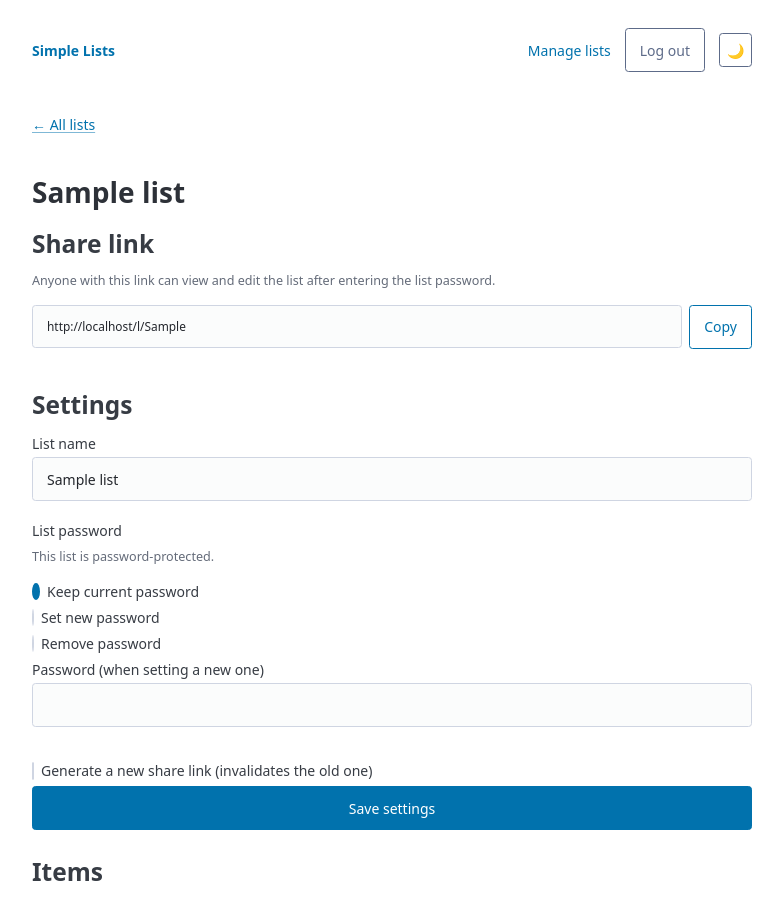
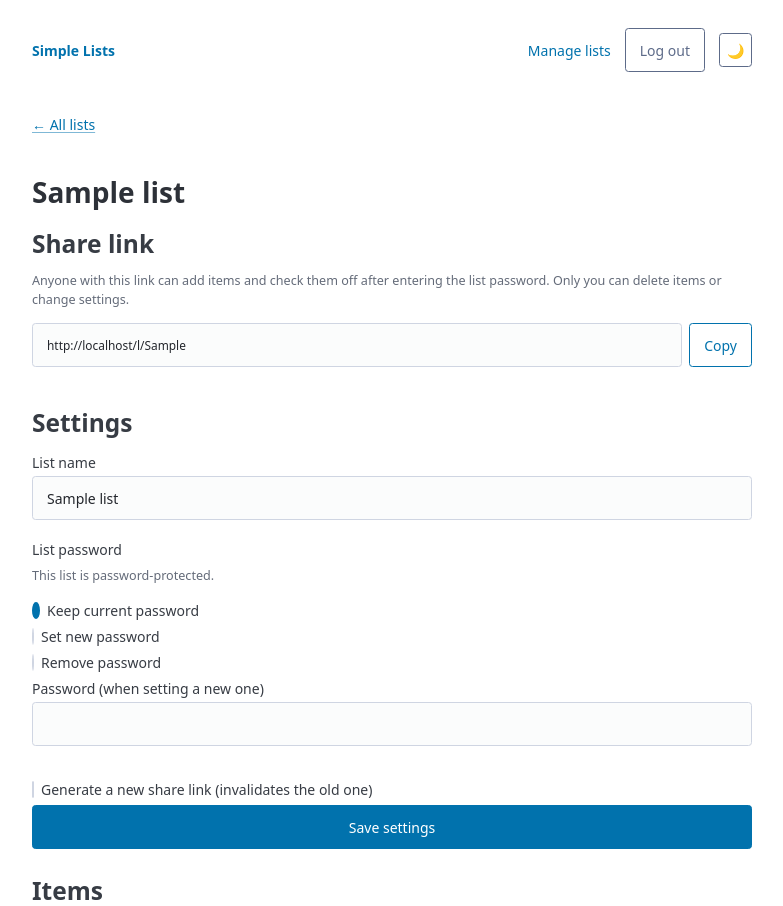
Before and after one commit to NiklasO-dev/simple-lists, a Flask app: page /host/lists/1 in a window 1280 px wide. Shown: the top 906 px of the page, without its empty margins (248-1031 px from the left). Run offline with Flask 3, Linux system fonts and the light colour scheme; the visitor is signed in with stand-in values (Sample User, id 1); tables that the repository leaves empty hold one stand-in row (values such as "Sample post"); parts of the project's set-up code (start-up, migrations or seed data) failed here and were passed over; some libraries are stand-ins or nearby versions.

Commit message:
Pre-merge polish: fix settings flash, landing login UX, docs
- Do not show 'Settings saved' when list password validation fails
- Keep failed owner login on landing page instead of /host/login
- Truncate item text to 500 chars on add; clarify participant permissions
- Update README URL table for landing page

Co-authored-by: Niklas <NiklasO-dev@users.noreply.github.com>

```diff
--- a/app/__init__.py
+++ b/app/__init__.py
@@ -1,6 +1,6 @@
 import os
 
-from flask import Flask, redirect, request
+from flask import Flask
 from flask_sqlalchemy import SQLAlchemy
 from werkzeug.middleware.proxy_fix import ProxyFix
 
@@ -18,11 +18,6 @@ def create_app(config_class: type = Config) -> Flask:
         app.wsgi_app = ProxyFix(app.wsgi_app, x_for=1, x_proto=1, x_host=1, x_prefix=1)
 
     db.init_app(app)
-
-    @app.before_request
-    def set_request_globals():
-        if request.path.startswith("/static"):
-            return
 
     @app.context_processor
     def inject_globals():
--- a/app/models.py
+++ b/app/models.py
@@ -49,7 +49,7 @@ class TodoList(db.Model):
         self.updated_at = utcnow()
 
     def add_item(self, text: str) -> dict:
-        text = text.strip()
+        text = text.strip()[:500]
         if not text:
             raise ValueError("Item text cannot be empty")
         items = self.get_items()
--- a/app/routes/host.py
+++ b/app/routes/host.py
@@ -36,6 +36,8 @@ def login():
         require_csrf()
         if is_rate_limited("host_login"):
             flash("Too many failed attempts. Please wait a few minutes and try again.", "error")
+            if request.form.get("from_landing"):
+                return render_template("index.html"), 429
             return render_template("host/login.html"), 429
         password = request.form.get("password", "")
         if verify_host_password(password):
@@ -47,6 +49,10 @@ def login():
             return redirect(url_for("host.dashboard"))
         record_failed_attempt("host_login")
         flash("Incorrect password.", "error")
+        if request.form.get("from_landing"):
+            return render_template("index.html"), 401
+    if request.args.get("from_landing"):
+        return render_template("index.html")
     return render_template("host/login.html")
 
 
@@ -95,6 +101,7 @@ def update_settings(list_id: int):
     if title:
         todo_list.title = title
 
+    settings_error = False
     lock_action = request.form.get("lock_action", "keep")
     if lock_action == "set":
         password = request.form.get("list_password", "")
@@ -102,6 +109,7 @@ def update_settings(list_id: int):
             todo_list.set_list_password(current_app.config["SECRET_KEY"], password)
         else:
             flash("Enter a password to lock the list, or choose another option.", "error")
+            settings_error = True
     elif lock_action == "remove":
         todo_list.clear_list_password()
 
@@ -109,7 +117,8 @@ def update_settings(list_id: int):
         todo_list.share_token = generate_token()
 
     db.session.commit()
-    flash("Settings saved.", "success")
+    if not settings_error:
+        flash("Settings saved.", "success")
     return redirect(url_for("host.edit_list", list_id=list_id))
 
 
--- a/app/templates/host/list_edit.html
+++ b/app/templates/host/list_edit.html
@@ -10,7 +10,7 @@
 
 <section class="share-section">
   <h2>Share link</h2>
-  <p class="field-hint">Anyone with this link can view and edit the list{% if todo_list.is_locked %} after entering the list password{% endif %}.</p>
+  <p class="field-hint">Anyone with this link can add items and check them off{% if todo_list.is_locked %} after entering the list password{% endif %}. Only you can delete items or change settings.</p>
   <div class="copy-row">
     <input type="text" id="share-url" class="copy-input" value="{{ share_url }}" readonly>
     <button type="button" class="copy-btn outline" data-copy-target="share-url">Copy</button>
--- a/app/templates/index.html
+++ b/app/templates/index.html
@@ -25,6 +25,7 @@
 
     <form method="post" action="{{ url_for('host.login') }}">
       <input type="hidden" name="csrf_token" value="{{ csrf_token }}">
+      <input type="hidden" name="from_landing" value="1">
       <label>
         Host password
         <input type="password" name="password" required autofocus autocomplete="current-password">
```
Also changed, not shown: README.md.
